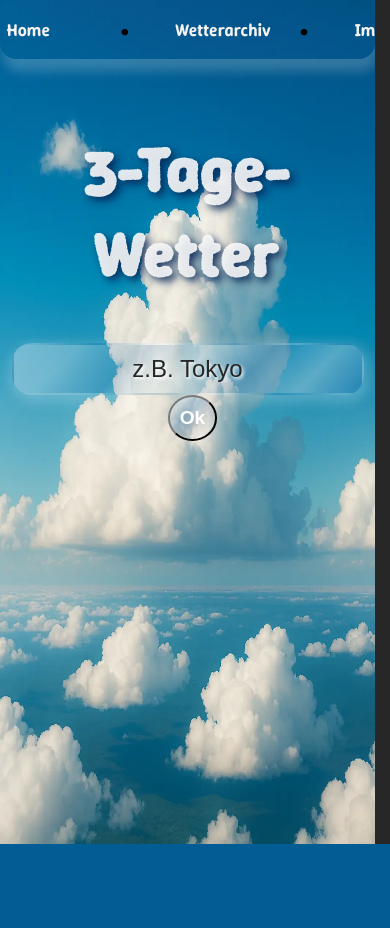
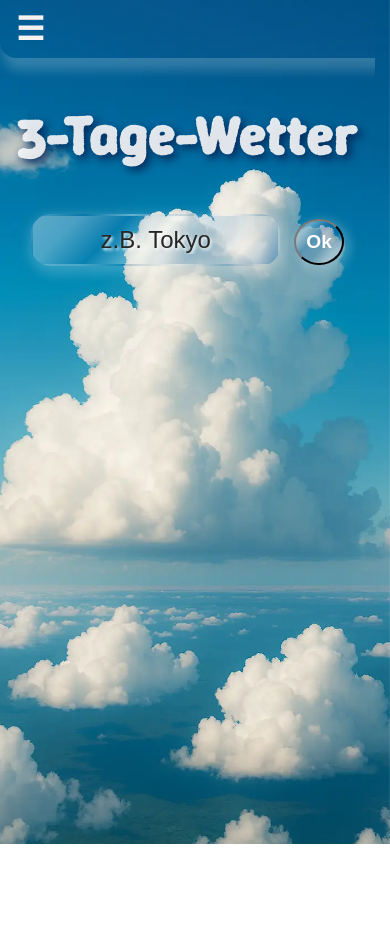
Before and after one commit to MGuenther-build/WetterApp, a Flask app: page /3-Tage-Wetter in a window 390 px wide. Before the commit the page ends 844 px from the top, so only its background shows below. Run offline with Flask 3, Linux system fonts and the light colour scheme; data that the repository does not hold is empty.

Commit message:
Mobile App ready

```diff
--- a/static/Styles.css
+++ b/static/Styles.css
@@ -1,6 +1,6 @@
 
 html {
-  background-color: #282727;
+  background-color: #f3f3f3;
   height: 100%;
   width: 100%;
   scrollbar-gutter: stable;
@@ -15,7 +15,11 @@ html {
 }
 @media (max-width: 768px) {
   html {
-  overflow: auto;
+    height: calc(100% + 10%);
+    min-height: calc(100% + 10%);
+    overflow: auto;
+    background: transparent;
+    background-attachment: scroll !important;
   }
 }
 
@@ -30,11 +34,21 @@ body {
 }
 @media (max-width: 768px) {
   body {
-  background-image: url('../static/Mobile_Wallpaper.webp');
-  background-repeat: no-repeat;
-  background-position: center center;
-  background-size: 100% 100%;
-  background-attachment: scroll;
+    z-index: 1;
+    background: none;
+    overflow: hidden;
+  }
+  body::before {
+    content: "";
+    position: fixed;
+    top: 0;
+    left: 0;
+    width: 100vw;
+    height: 100vh;
+    background-image: url('../static/Mobile_Wallpaper.webp');
+    background-size: cover;
+    background-position: center;
+    z-index: -1;
   }
 }
 
@@ -70,8 +94,13 @@ body {
   font-size: 4.0rem;
   padding-bottom: 0.25rem;
 }
-
-
+@media (max-width: 768px) {
+  .banner-vorhersage {
+    font-size: clamp(3.5rem, 6vw, 5rem);
+    width: 100%;
+    object-fit: contain;
+  }
+}
 
 .main-wrapper-subsites {
   margin: 0 auto;
@@ -84,7 +113,7 @@ body {
 }
 @media (max-width: 768px) {
   .main-wrapper-subsites {
-    padding-top: 1.5rem;
+    padding-top: 0.1rem;
     margin-bottom: 1.5rem;
   }
 }
@@ -388,6 +435,10 @@ canvas#chart {
   z-index: 9999;
 }
 
+.menu-toggle {
+  display: none;
+}
+
 .topbar ul {
   display: flex;
   gap: 0.2rem;
@@ -431,6 +482,59 @@ canvas#chart {
   background-color: #97b3dc;
   transition: color 1.5s ease-in;
 }
+@media (max-width: 768px) {
+  .topbar {
+    flex-direction: column;
+    align-items: flex-start;
+    justify-content: center;
+    height: auto;
+    width: 100%;
+    padding: 0.5rem 1rem;
+  }
+  .menu-toggle {
+    display: block;
+    font-size: 2rem;
+    color: #f5f2f0;
+    cursor: pointer;
+    z-index: 10001;
+  }
+  .topbar ul {
+    position: absolute;
+    width: 33%;
+    top: 7vh;
+    left: 1rem;
+    display: none;
+    flex-direction: column;
+    background: linear-gradient(
+    90deg,
+      rgba(1, 98, 152, 0.9),
+      rgba(3, 91, 143, 0.8)
+    );
+    box-shadow: 0.2rem 0.75rem 0.75rem rgba(228, 231, 242, 0.4);
+    border-radius: 0.5rem;
+    z-index: 10000;
+  }
+  .topbar ul.show {
+    display: flex;
+    margin-top: 0.5rem;
+    z-index: 10000;
+  }
+  .topbar li {
+    width: 50%;
+    text-align: left;
+  }
+  .topbar li a {
+    display: block;
+    width: 100%;
+    padding: 1rem 0.5rem;
+    font-size: 1rem;
+    color: white;
+    text-align: left;
+  }
+  .topbar li::before {
+    display: none;
+  }
+}
 
 
 
@@ -539,6 +654,11 @@ form#wetterForm button:active {
   color: #1c64ab;
   text-shadow: 0.1rem 0.1rem 0.2rem rgba(255, 255, 255);
   border-color: transparent !important;
+}
+@media (max-width: 768px) {
+  .input-wettervorhersage {
+    width: 60%
+  }
 }
 
 .input-wettervorhersage:hover {
--- a/static/js/wettervorhersage.js
+++ b/static/js/wettervorhersage.js
@@ -86,8 +86,13 @@ document.addEventListener('DOMContentLoaded', () => {
             Object.keys(tage).forEach(tag => {
                 const canvasId = `tempChart-${tag}`;
                 const canvas = document.getElementById(canvasId);
-                if (!canvas) return;
+                if (!canvas)
+                    return;
                 const ctx = canvas.getContext('2d');
+                const scale = window.devicePixelRatio || 1;
+                const pointSize = 4 * scale;
+
+                Chart.defaults.events = ['touchstart', 'touchmove', 'click', 'mousemove'];
 
                 if (window.charts[canvasId]) window.charts[canvasId].destroy();
 
@@ -101,15 +106,21 @@ document.addEventListener('DOMContentLoaded', () => {
                             borderColor: '#FF9900',
                             backgroundColor: 'rgba(0,0,0,0.5)',
                             tension: 0.3,
-                            pointRadius: 5,
-                            pointHoverRadius: 7,
+                            pointRadius: pointSize,
+                            pointHoverRadius: pointSize + 2,
+                            pointHitRadius: pointSize + 4,
                             pointBackgroundColor: '#2B1B04'
                         }]
                     },
                     options: {
+                        responsive: true,
+                        interaction: { mode: 'nearest', intersect: true, },
                         plugins: {
                             legend: { display: false },
                             tooltip: {
+                                enabled: true,
+                                mode: 'nearest',
+                                intersect: true,
                                 callbacks: {
                                     label: function(context) {
                                             const index = context.dataIndex;
@@ -117,7 +128,8 @@ document.addEventListener('DOMContentLoaded', () => {
                                         function beaufort(ms) {
                                             const bft = [0.3, 1.5, 3.3, 5.4, 7.9, 10.7, 13.8, 17.1, 20.7, 24.4, 28.4, 32.6];
                                             for (let i = 0; i < bft.length; i++) {
-                                                if (ms <= bft[i]) return i;
+                                                if (ms <= bft[i])
+                                                    return i;
                                             }
                                             return 12;
                                         }
@@ -125,7 +137,7 @@ document.addEventListener('DOMContentLoaded', () => {
                                             `Temperatur: ${Math.round(e.main.temp)}°C`,
                                             `Luftfeuchtigkeit: ${e.main.humidity}%`,
                                             `Gefühlte Temperatur: ${Math.round(e.main.feels_like)}°C`,
-                                            `Windstärke (Bft): ${beaufort(e.wind?.speed)}`,e.wind?.gust ? `Böen: ${Math.round(e.wind.gust * 3.6)} km/h` : null
+                                            `Windstärke (Bft): ${beaufort(e.wind?.speed)}`, e.wind?.gust && e.wind?.gust * 3.6 >= 20 ? `Böen: ${Math.round(e.wind.gust * 3.6)} km/h` : null
                                         ].filter(Boolean);
                                     }
                                 }
@@ -140,6 +152,10 @@ document.addEventListener('DOMContentLoaded', () => {
                             }
                         }
                     }
+                });
+                canvas.addEventListener('touchend', () => {
+                    window.charts[canvasId].tooltip.setActiveElements([], { x: 0, y: 0 });
+                    window.charts[canvasId].update();
                 });
             });
             hideSpinner();
--- a/templates/impressum.html
+++ b/templates/impressum.html
@@ -20,6 +20,7 @@
         <div class="spinner"></div>
     </div>
     <nav class="topbar">
+        <div class="menu-toggle" id="mobile-menu">☰</div>
         <ul>
             <li><a href="{{ url_for('home') }}">Home</a></li>
             <li><a href="{{ url_for('wetterarchiv')}}">Wetterarchiv</a></li>
@@ -28,7 +29,6 @@
     </nav>
     <div class="main-wrapper-impressum fade">
         <main class="content">
-            <h1 class="banner-impressum">
             <h1 class="impressum-text1">
                 Impressum
             </h1>
@@ -77,7 +77,6 @@
                         Es ist ausdrücklich nicht erwünscht, dass über die im Impressum veröffentlichten Kontaktdaten Werbung ("Spam") übermittelt wird!<br>
                         <br>
             </p>
-            </h1>
         </main>
     </div>
 </body>
--- a/templates/wetterarchiv.html
+++ b/templates/wetterarchiv.html
@@ -22,6 +22,7 @@
         <div class="spinner"></div>
     </div>
     <nav class="topbar">
+        <div class="menu-toggle" id="mobile-menu">☰</div>
         <ul>
             <li><a href="{{ url_for('home') }}">Home</a></li>
             <li><a href="{{ url_for('wettervorhersage_3_Tage')}}">Vorhersage</a></li>
@@ -34,14 +35,15 @@
             <form id="wetterForm">
                 <div class="form-group">
                     <p class="abfrage-label">Abfrage starten</p>
-                    <br></br>
-                    <label for="station">📍 Wetterstation:</label>
-                    <select id="station" name="station" required>
-                        <option value="" disabled selected>Ort wählen ...</option>
-                        {% for station in stationen %}
-                            <option value="{{station.STAID}}">{{station.STANAME}}</option>
-                        {% endfor %}
-                    </select>
+                    <br>
+                   <label for="stationInput">📍 Wetterstation:</label>
+                    <input type="text" id="stationInput" list="stationenList" placeholder="Ort eingeben oder wählen …" required>
+                    <input type="hidden" id="station" name="station">
+                    <datalist id="stationenList">
+                    {% for station in stationen %}
+                        <option value="{{station.STANAME}}" data-staid="{{station.STAID}}"></option>
+                    {% endfor %}
+                    </datalist>
                 </div>
 
                 <div class="form-group">
--- a/templates/wettervorhersage.html
+++ b/templates/wettervorhersage.html
@@ -22,13 +22,13 @@
         <div class="spinner"></div>
     </div>
     <nav class="topbar">
+        <div class="menu-toggle" id="mobile-menu">☰</div>
         <ul>
             <li><a href="{{ url_for('home') }}">Home</a></li>
             <li><a href="{{ url_for('wetterarchiv')}}">Wetterarchiv</a></li>
             <li><a href="{{ url_for('impressum') }}">Impressum</a></li>
         </ul>
     </nav>
-
     <div class="main-wrapper-subsites fade">
         <main class="content">
             <h1 class="banner-vorhersage">3-Tage-Wetter</h1>
```
Also changed, not shown: other parts of static/Styles.css (+105 -9 lines), FlaskMain.py (+30 -30 lines), static/js/script.js (+51 -23 lines), static/js/wetterarchiv.js (+5 -4 lines). Lines whose indentation alone changed are shown as unchanged.
